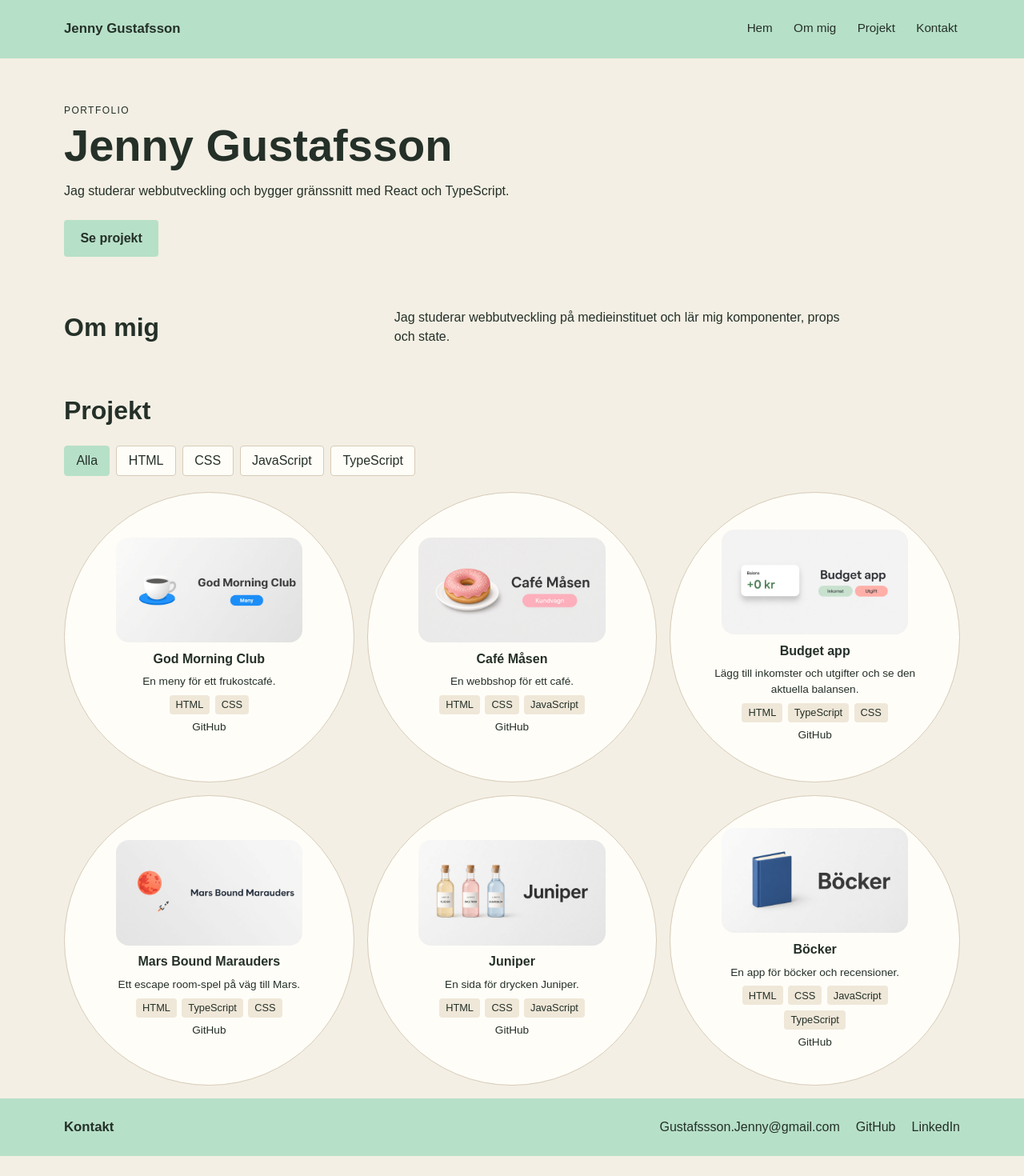
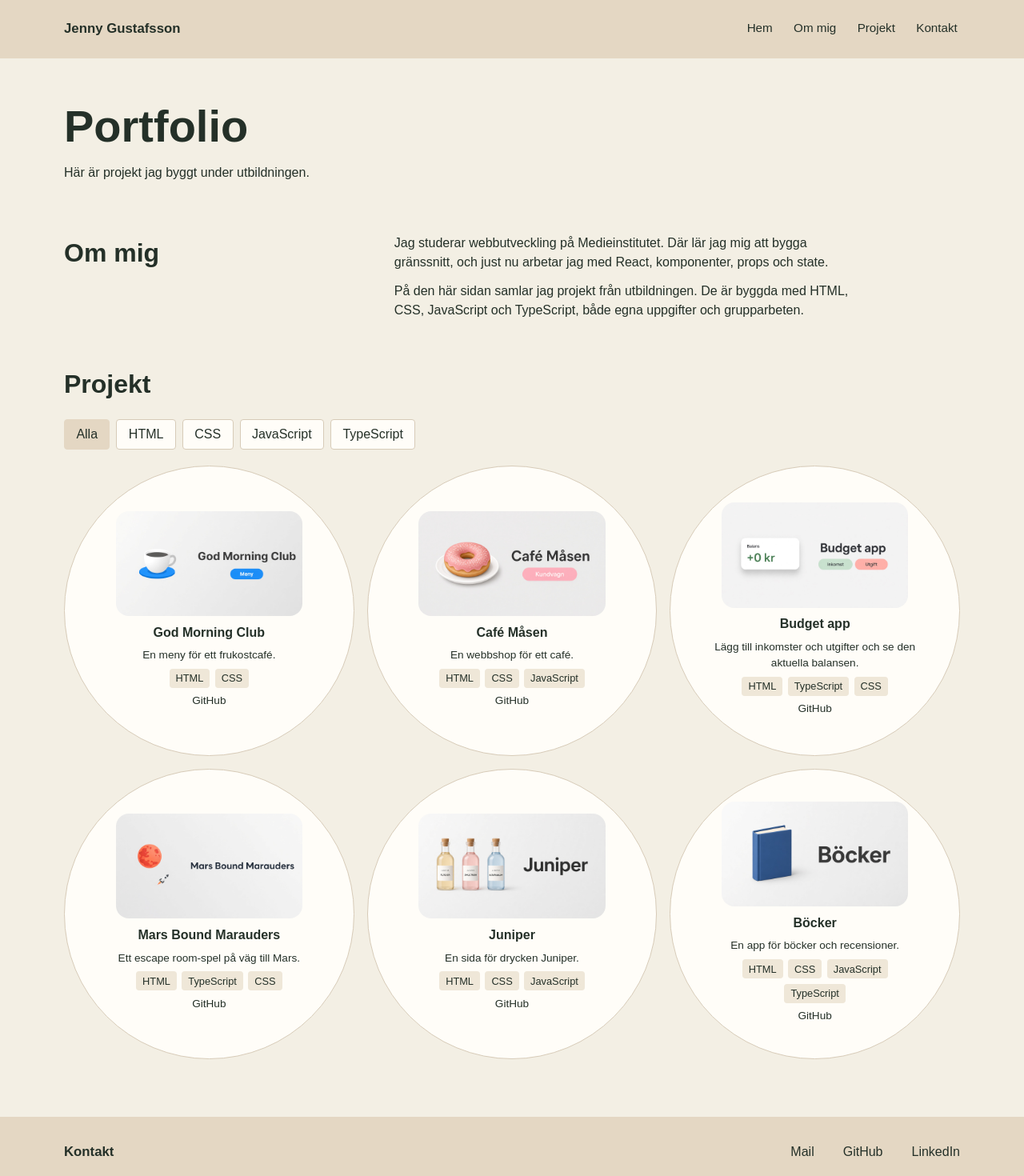
Before and after one commit to jennygustafsson/Js-ramverk-portfolio, a React (Vite) app: page / in a window 1280 px wide. Shown: the top 1470 px of the page at 80% size. Before the commit the page ends 1445 px from the top, so only its background shows below. Built offline with nearby package versions, Linux system fonts and the light colour scheme.

Commit message:
style: Update layout and colors

```diff
--- a/src/App.tsx
+++ b/src/App.tsx
@@ -12,12 +12,13 @@ function App() {
       <Header name={name} />
       <main>
         <Hero
-          name={name}
-          intro="Jag studerar webbutveckling och bygger gränssnitt med React och TypeScript."
+          name="Portfolio"
+          intro="Här är projekt jag byggt under utbildningen."
         />
         <About
           paragraphs={[
-            'Jag studerar webbutveckling på medieinstituet och lär mig komponenter, props och state.',
+            'Jag studerar webbutveckling på Medieinstitutet. Där lär jag mig att bygga gränssnitt, och just nu arbetar jag med React, komponenter, props och state.',
+            'På den här sidan samlar jag projekt från utbildningen. De är byggda med HTML, CSS, JavaScript och TypeScript, både egna uppgifter och grupparbeten.',
           ]}
         />
         <Projects />
--- a/src/components/About.module.css
+++ b/src/components/About.module.css
@@ -2,7 +2,6 @@
   width: var(--content);
   margin: 0 auto;
   padding: 2rem 0 1rem;
-  scroll-margin-top: 5rem;
   display: grid;
   gap: 0.75rem;
 }
--- a/src/components/Footer.module.css
+++ b/src/components/Footer.module.css
@@ -1,17 +1,16 @@
 .footer {
   background: var(--accent);
-  scroll-margin-top: 5rem;
 }
 
 .inner {
   width: var(--content);
   margin-inline: auto;
-  min-height: 4.5rem;
+  min-height: 5.5rem;
   display: flex;
   align-items: center;
   justify-content: space-between;
-  gap: 1rem;
-  padding: 0.75rem 0;
+  gap: 2rem;
+  padding: 1.1rem 0;
 }
 
 .footer h2 {
@@ -23,7 +22,7 @@
   display: flex;
   flex-wrap: wrap;
   align-items: center;
-  gap: 1.25rem;
+  gap: 2.25rem;
   margin: 0;
   padding: 0;
   list-style: none;
@@ -31,9 +30,9 @@
 
 .list a {
   color: var(--ink);
+  font-size: 1rem;
   text-decoration: none;
   border-bottom: 2px solid transparent;
-  overflow-wrap: anywhere;
 }
 
 .list a:hover {
@@ -44,6 +43,13 @@
   .inner {
     flex-direction: column;
     align-items: flex-start;
-    padding: 1rem 0;
+    gap: 0.85rem;
+    padding: 1.25rem 0;
+  }
+
+  .list {
+    flex-direction: column;
+    align-items: flex-start;
+    gap: 0.55rem;
   }
 }
--- a/src/components/Footer.tsx
+++ b/src/components/Footer.tsx
@@ -8,7 +8,7 @@ type FooterProps = {
 
 export function Footer({ email, githubUrl, linkedinUrl }: FooterProps) {
   const contacts = [
-    { label: email, href: `mailto:${email}` },
+    { label: 'Mail', href: `mailto:${email}` },
     { label: 'GitHub', href: githubUrl },
     { label: 'LinkedIn', href: linkedinUrl },
   ]
--- a/src/components/Header.module.css
+++ b/src/components/Header.module.css
@@ -1,6 +1,5 @@
 .header {
-  position: sticky;
-  top: 0;
+  position: relative;
   z-index: 20;
   background: var(--accent);
   border-bottom: 1px solid var(--accent);
--- a/src/components/Hero.module.css
+++ b/src/components/Hero.module.css
@@ -2,19 +2,10 @@
   width: var(--content);
   margin: 0 auto;
   padding: 3.5rem 0 2rem;
-  scroll-margin-top: 5rem;
-}
-
-.eyebrow {
-  margin: 0;
-  color: var(--ink);
-  font-size: 0.75rem;
-  letter-spacing: 0.12em;
-  text-transform: uppercase;
 }
 
 .hero h1 {
-  margin: 0.35rem 0 0;
+  margin: 0;
   font-size: clamp(2.5rem, 7vw, 3.5rem);
   line-height: 1.05;
 }
@@ -23,17 +14,3 @@
   max-width: 36rem;
   margin: 1rem 0 0;
 }
-
-.button {
-  display: inline-flex;
-  align-items: center;
-  margin-top: 1.5rem;
-  min-height: 2.75rem;
-  padding: 0.55rem 1.15rem;
-  border: 2px solid var(--accent);
-  border-radius: 4px;
-  background: var(--accent);
-  color: var(--ink);
-  font-weight: 700;
-  text-decoration: none;
-}
--- a/src/components/Hero.tsx
+++ b/src/components/Hero.tsx
@@ -8,12 +8,8 @@ type HeroProps = {
 export function Hero({ name, intro }: HeroProps) {
   return (
     <section id="hem" className={styles.hero}>
-      <p className={styles.eyebrow}>Portfolio</p>
       <h1>{name}</h1>
       <p className={styles.intro}>{intro}</p>
-      <a className={styles.button} href="#projekt">
-        Se projekt
-      </a>
     </section>
   )
 }
--- a/src/components/Projects.module.css
+++ b/src/components/Projects.module.css
@@ -1,8 +1,7 @@
 .projects {
   width: var(--content);
   margin: 0 auto;
-  padding: 2.5rem 0 1rem;
-  scroll-margin-top: 5rem;
+  padding: 2.5rem 0 4.5rem;
 }
 
 .projects h2 {
--- a/src/index.css
+++ b/src/index.css
@@ -4,7 +4,7 @@
   --paper: #f3efe4;
   --card: #fffdf8;
   --line: #d7cbb8;
-  --accent: #b7e0c8;
+  --accent: #e4d7c3;
   color: var(--ink);
   background: var(--paper);
   font-family: Arial, sans-serif;
```
